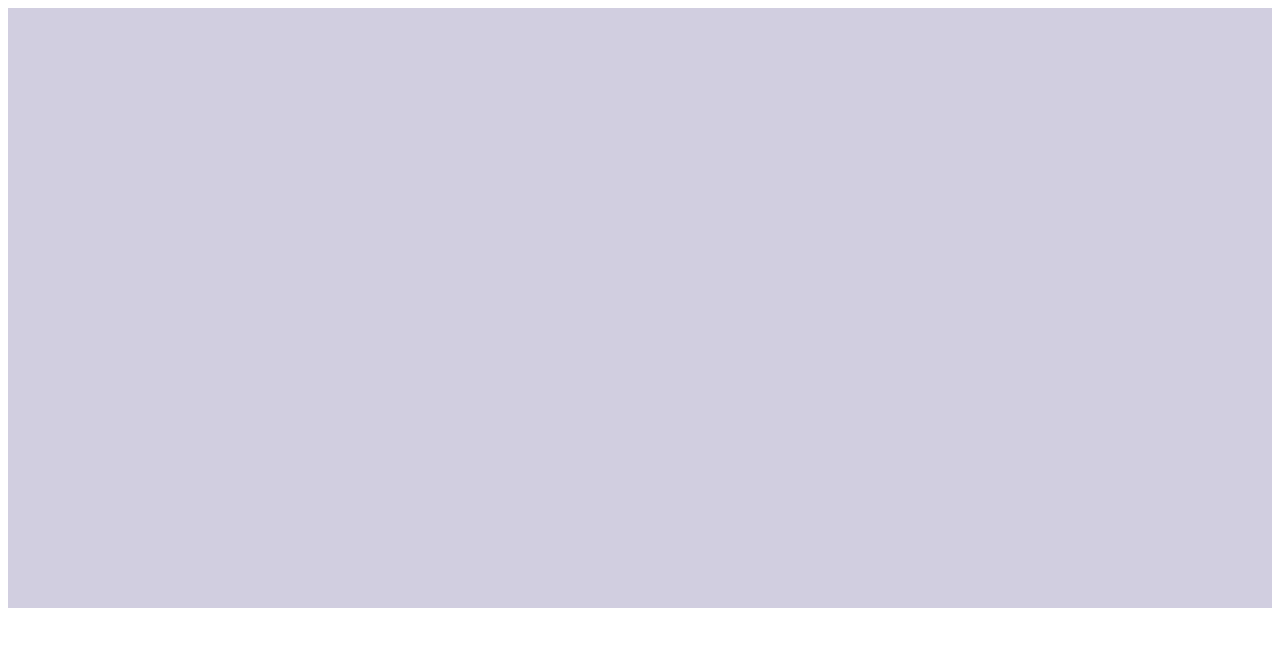
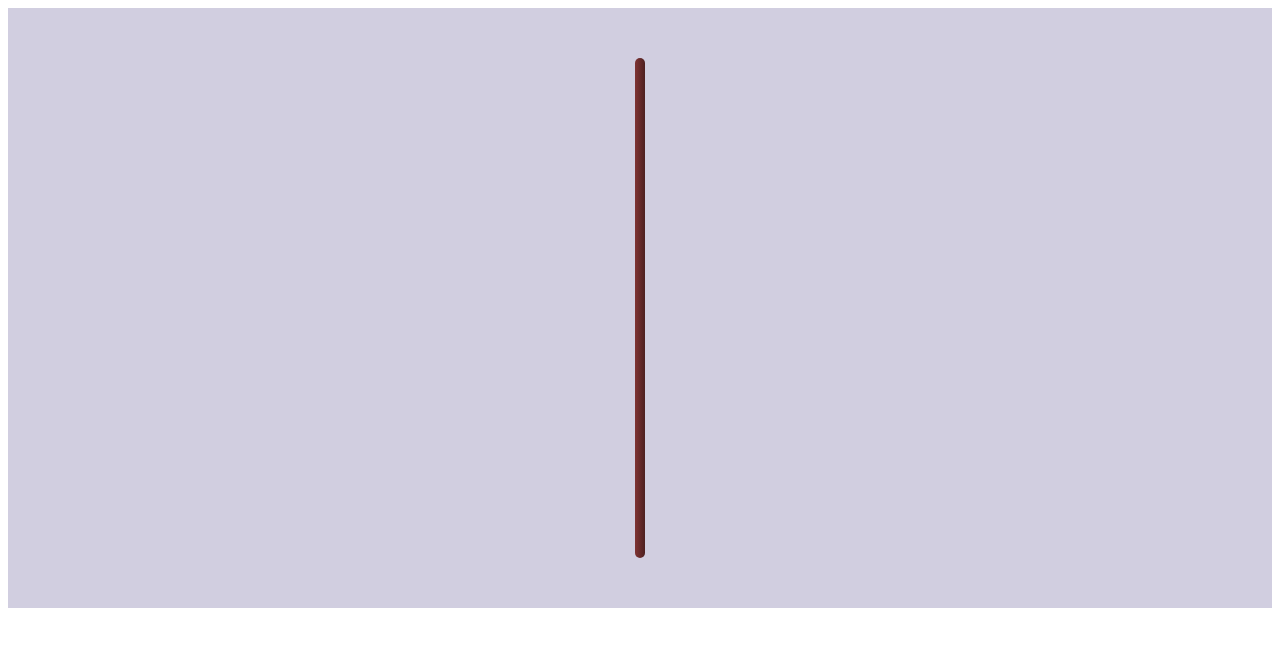
Before and after one commit to asbelous/htmlacademy-simple-animation, a plain HTML site: page index.html in a window 1280 px wide. Drawn offline with Linux system fonts and the light colour scheme.

Commit message:
Обновил README.md

```diff
--- a/style.css
+++ b/style.css
@@ -7,3 +7,23 @@
 
   background-color: #d1cee0;
 }
+
+.trunk,
+.branch {
+  border-radius: 25px;
+  background: linear-gradient(to right, #7f3333, #4d2020);
+}
+
+.trunk {
+  position: relative;
+
+  width: 10px;
+  height: 500px;
+  margin: 0 auto;
+}
+
+.branch {
+  position: absolute;
+
+  width: 5px;
+}
```
Also changed, not shown: 1 other file. Lines whose indentation alone changed are shown as unchanged.
